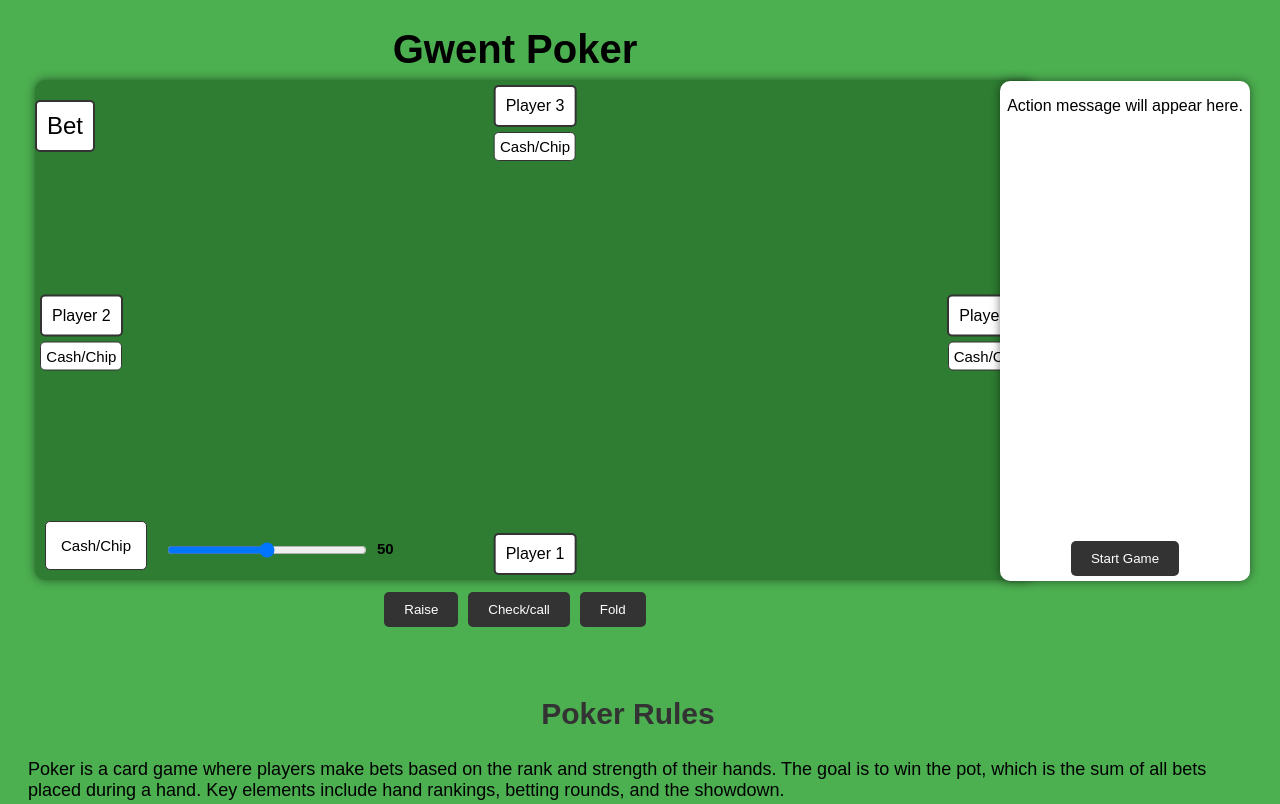
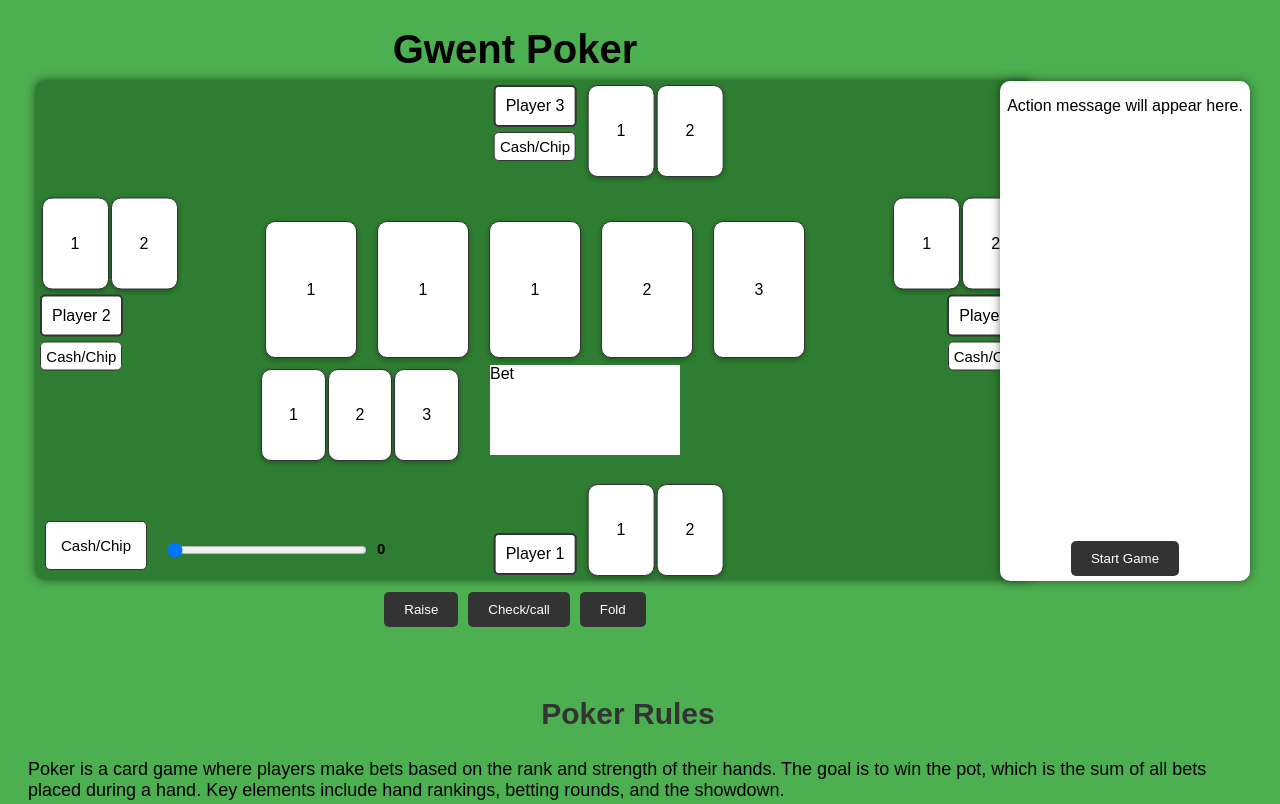
Before and after one commit to Ali-Hassan-2000/Gwent-Poker, a plain HTML site: page index.html in a window 1280 px wide. Shown: the top 804 px of the page. Drawn offline with Linux system fonts and the light colour scheme.

Commit message:
design finished ex.(card imgs)

```diff
--- a/css/style.css
+++ b/css/style.css
@@ -213,17 +213,120 @@ button:hover {
     text-align: right;
     font-weight: bold;
 }
-/* ------------------------------------------------------------- stop here*/
+
+/* players cards */
+.card-container {
+    display: flex;
+    justify-content: center;
+    margin: 5px;
+}
+
+.card {
+    background-color: white;
+    border: 1px solid #333;
+    border-radius: 10px;
+    width: 65px;
+    height: 90px;
+    display: flex;
+    flex-direction: column;
+    align-items: center;
+    justify-content: center;
+    margin: 1px;
+    box-shadow: 0 2px 5px rgba(0, 0, 0, 0.3);
+}
+
+#player1 .card-container {
+    position: absolute;
+    left: 100%;
+    top: -5%;
+    transform: translateY(-50%);
+}
+
+#player3 .card-container {
+    position: absolute;
+    left: 100%;
+    top: 57%;
+    transform: translateY(-50%);
+}
+
+#player2 .card-container {
+    position: absolute;
+    left: 75%;
+    bottom: 92%;
+    transform: translateX(-50%);
+}
+
+#player4 .card-container {
+    position: absolute;
+    left: 15%;
+    bottom: 92%;
+    transform: translateX(-50%);
+}
+
+/* cards in the middle (5),(3) */
+.center-cards {
+    display: flex;
+    align-items: center;
+    position: absolute;
+    bottom: 200px;
+    left: 52%;
+    transform: translateX(-50%);
+    width: 600px;
+    height: 180px;
+}
+
+.center-cards .card{
+    background-color: white;
+    border: 1px solid #333;
+    border-radius: 10px;
+    width: 90px;
+    height: 135px;
+    box-shadow: 0 2px 5px rgba(0, 0, 0, 0.3);
+    margin: 0 10px;
+}
+
+.small-cards {
+    display: flex;
+    align-items: center;
+    position: absolute;
+    bottom: 120px;
+    left: 32.5%;
+    transform: translateX(-50%);
+    width: 200px;
+    height: 90px;
+}
+
+.small-cards .card{
+    background-color: white;
+    border: 1px solid #333;
+    border-radius: 10px;
+    width: 65px;
+    height: 90px;
+    display: flex;
+    flex-direction: column;
+    align-items: center;
+    justify-content: center;
+    box-shadow: 0 2px 5px rgba(0, 0, 0, 0.3);
+}
+
 /* bet area that displayes total cash in the hand */
 .bet-area {
-    text-align: center;
-    margin: 20px 0;
+    display: flex;
+    align-items: center;
+    position: absolute;
+    bottom: 120px;
+    left: 55%;
+    transform: translateX(-50%);
+    width: 200px;
+    height: 100px;
 }
 
 .bet {
+    position: absolute;
+    top: 50%;
+    left: 50%;
+    transform: translate(-50%, -50%);
+    width: 190px;
+    height: 90px;
     background-color: #fff;
-    padding: 10px;
-    border: 2px solid #333;
-    border-radius: 5px;
-    font-size: 1.5em;
 }
--- a/index.html
+++ b/index.html
@@ -11,33 +11,70 @@
 
     <h1>Gwent Poker</h1> <!-- game title -->
 
+<!----------------------------------------------------- Table section ---------------------------------------------------------->
+
     <div class="poker-table"> <!-- Table game div -->
 
         <div class="player" id="player2"> <!-- player 2 logo -->
             <div class="player-logo">Player 2</div>
             <div class="cash">Cash/Chip</div>
+
+            <div class="card-container">
+                <div class="card">1</div>
+                <div class="card">2</div>
+            </div>
         </div>
 
         <div class="player" id="player4"> <!-- player 4 logo -->
             <div class="player-logo">Player 4</div>
             <div class="cash">Cash/Chip</div>
+
+            <div class="card-container">
+                <div class="card">1</div>
+                <div class="card">2</div>
+            </div>
         </div>
 
         <div class="player" id="player3"> <!-- player 3 logo -->
             <div class="player-logo">Player 3</div>
             <div class="cash">Cash/Chip</div>
+
+            <div class="card-container">
+                <div class="card">1</div>
+                <div class="card">2</div>
+            </div>
         </div>
 
         <div class="player" id="player1"> <!-- player 1 logo -->
             <div class="player-logo">Player 1</div>
+
+            <div class="card-container">
+                <div class="card">1</div>
+                <div class="card">2</div>
+            </div>
         </div>
 
         <div class="cash-player">Cash/Chip</div> <!-- player 1 cash logo -->
 
         <div id="movableBar"> <!-- This bar for player 1 to select the amount for the bet -->
-            <input type="range" id="bet-slider" min="0" max="100" value="50" />
-            <div class="bet-amount" id="bet-amount">50</div>
+            <input type="range" id="bet-slider" min="0" max="100" value="0" />
+            <div class="bet-amount" id="bet-amount">0</div>
         </div>
+
+        <div class="center-cards"> <!-- the main 5 cards in the game -->
+            <div class="card" id="1">1</div>
+            <div class="card" id="2">1</div>
+            <div class="card" id="3">1</div>
+            <div class="card" id="4">2</div>
+            <div class="card" id="5">3</div>
+        </div>
+
+        <div class="small-cards">
+            <div class="card" id="1">1</div>
+            <div class="card" id="2">2</div>
+            <div class="card" id="3">3</div>
+        </div>
+
 
         <div class="bet-area">
             <div class="bet" id="bet">Bet</div>
@@ -45,16 +82,24 @@
 
     </div>
 
+<!----------------------------------------------------- action section ---------------------------------------------------------->
+
     <div class="actions"> <!-- action buttons div -->
         <button id="raise">Raise</button> <!-- raise action button (for bet) -->
         <button id="check/call">Check/call</button> <!-- check or call action button (for bet) -->
         <button id="fold">Fold</button> <!-- fold action button (for bet) -->
     </div>
 
-    <div class="action-message"> <!-- this part for showing the user the  (start button at first, results during the game, next hand button to continue playing until the game finished)-->
+<!----------------------------------------------------- message section ---------------------------------------------------------->
+
+    <div class="action-message"> <!-- this part for showing the user the
+        (start button at first, results during the game, next hand button to continue playing until the game finished)-->
+
         <p>Action message will appear here.</p>
         <button id="start-game">Start Game</button> <!-- start game button -->
     </div>
+
+<!----------------------------------------------------- rules section ---------------------------------------------------------->
 
     <div class="rules"> <!-- game rules -->
         <h3>Poker Rules</h3>
@@ -67,8 +112,8 @@
             <li><span>Dealing:</span> Cards are dealt to each player, either face-down (hole cards) or face-up (community cards).</li>
             <li><span>Betting Rounds:</span> Players take turns betting, with options to call (match a bet), raise (increase the bet), or fold
                 (give up on the hand).</li>
-            <li><span>Showdown:</span> If more than one player remains after the final betting round, they reveal their hands, and the player with
-                the best hand wins the pot.</li>
+            <li><span>Showdown:</span> If more than one player remains after the final betting round, they reveal their hands, and the player
+                with the best hand wins the pot.</li>
         </ul>
         </p>
 
```
Also changed, not shown: img/cards.png (added), img/poker-chips.png (added), 2 other files.
